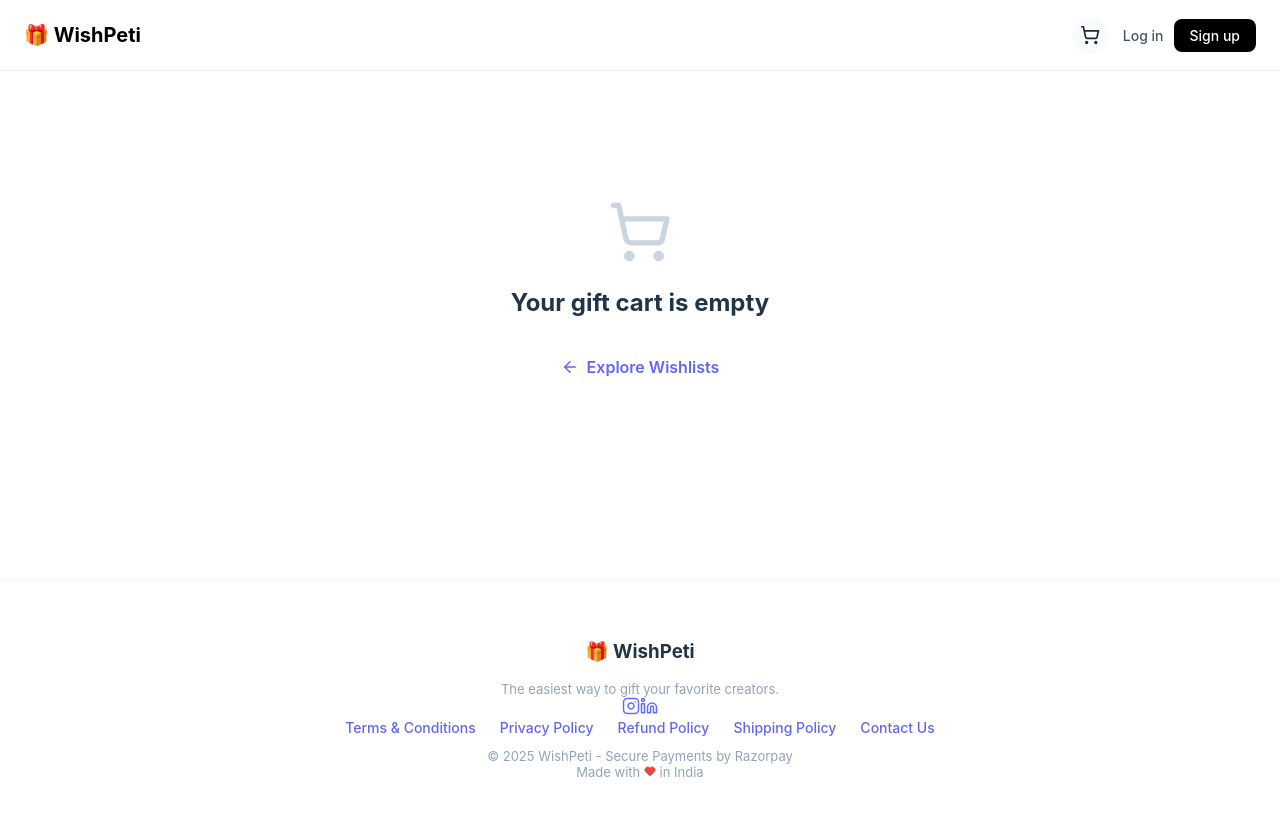
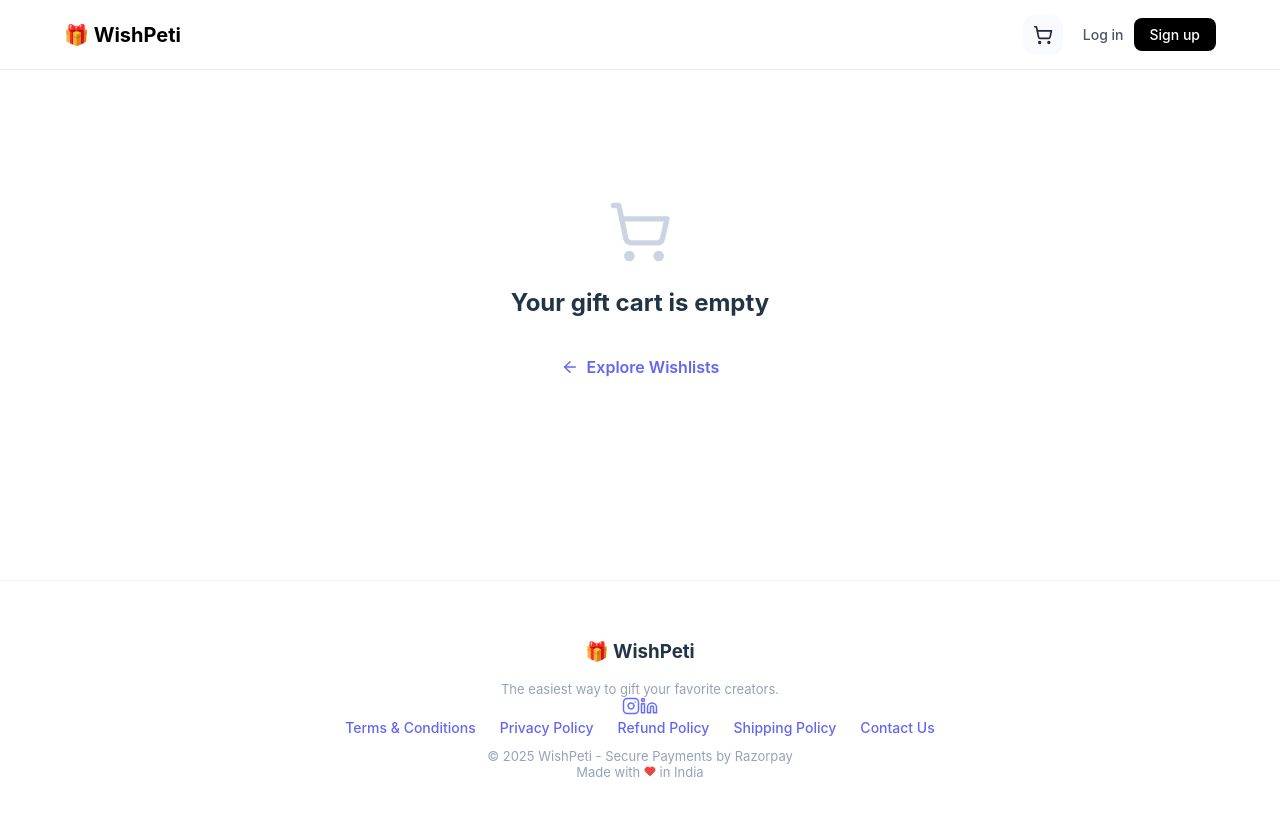
Before and after one commit to srujitha-wishpeti/wishpeti-staging, a React (Vite) app: page /cart in a window 1280 px wide. Shown: the top 816 px of the page. Built offline with nearby package versions, Linux system fonts and the light colour scheme.

Commit message:
cart summary layout fixes

```diff
--- a/src/components/layout/NavBar.jsx
+++ b/src/components/layout/NavBar.jsx
@@ -115,40 +115,51 @@ const styles = {
     display: 'flex',
     justifyContent: 'space-between',
     alignItems: 'center',
-    padding: '0 24px',
+    padding: '0 5%', // Responsive padding
     height: '70px',
     borderBottom: '1px solid #eee',
     position: 'fixed',
-    top: 0, left: 0, right: 0,
-    backgroundColor: 'white',
+    top: 0,
+    left: 0,
+    right: 0,
+    backgroundColor: 'rgba(255, 255, 255, 0.95)', // Slight transparency for modern look
+    backdropFilter: 'blur(8px)', // Blurs content behind header
     zIndex: 2000,
+    boxSizing: 'border-box' // 🚀 Crucial to prevent horizontal overflow
   },
   logo: { textDecoration: 'none', fontWeight: 'bold', fontSize: 20, color: 'black' },
-  nav: { display: 'flex', gap: 15, alignItems: 'center' },
+  nav: { display: 'flex', gap: 20, alignItems: 'center' },
   cartLink: {
-    padding: '8px',
-    borderRadius: '50%',
+    padding: '10px',
+    borderRadius: '12px',
     background: '#f8fafc',
     display: 'flex',
     position: 'relative',
-    color: '#1e293b'
+    color: '#1e293b',
+    transition: 'all 0.2s ease'
   },
-  cartIconWrapper: { position: 'relative', display: 'flex' },
+  cartIconWrapper: {
+    position: 'relative',
+    display: 'flex',
+    alignItems: 'center',
+    justifyContent: 'center'
+  },
   cartBadge: {
     position: 'absolute',
-    top: '-5px',
-    right: '-5px',
+    top: '-12px', // 🚀 Adjusted for better centering
+    right: '-12px',
     background: '#ef4444',
     color: 'white',
-    fontSize: '10px',
+    fontSize: '11px',
     borderRadius: '50%',
-    width: '18px',
-    height: '18px',
+    minWidth: '20px', // Using minWidth instead of width for double digits
+    height: '20px',
     display: 'flex',
     alignItems: 'center',
     justifyContent: 'center',
     border: '2px solid white',
-    fontWeight: 'bold'
+    fontWeight: 'bold',
+    boxShadow: '0 2px 4px rgba(0,0,0,0.1)'
   },
   menuTrigger: {
     display: 'flex',
--- a/src/pages/CartPage.css
+++ b/src/pages/CartPage.css
@@ -211,3 +211,33 @@
   .cart-summary-card { position: static; }
   .cart-page-container { margin: 60px auto; }
 }
+
+.cart-page-container {
+  max-width: 1100px;
+  margin: 0 auto;
+  /* 🚀 Push the entire page down so it doesn't start UNDER the header */
+  padding-top: 100px;
+  padding-left: 20px;
+  padding-right: 20px;
+}
+
+.cart-summary-card {
+  position: sticky;
+  /* 🚀 Increase this! If your header is 70px, this should be at least 90px */
+  top: 90px;
+  z-index: 10; /* Lower than the header's 1000 */
+  background: white;
+  padding: 24px;
+  border-radius: 20px;
+  border: 1px solid #e2e8f0;
+}
+
+/* Ensure the header row doesn't get hidden */
+.cart-header-row {
+  display: flex;
+  justify-content: space-between;
+  align-items: center;
+  margin-bottom: 24px;
+  position: relative;
+  z-index: 5;
+}
```
